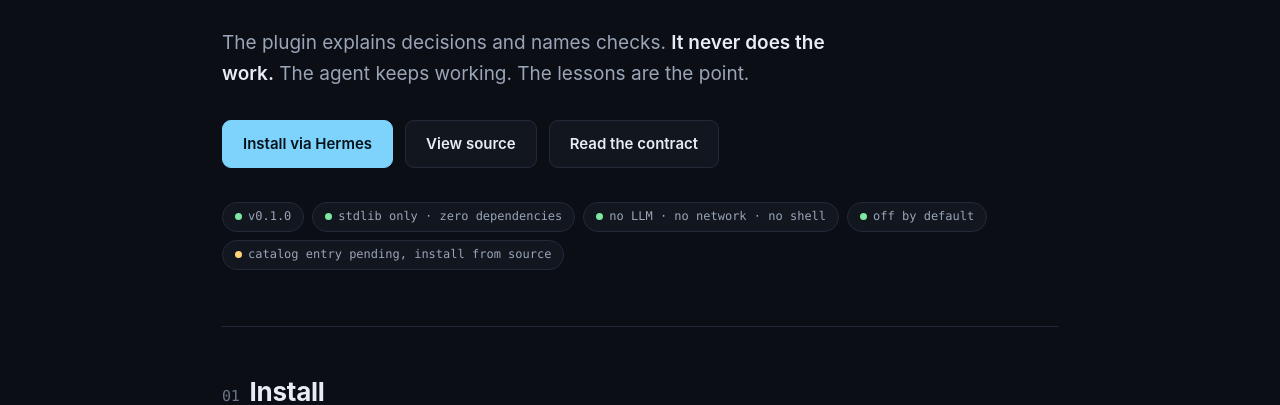
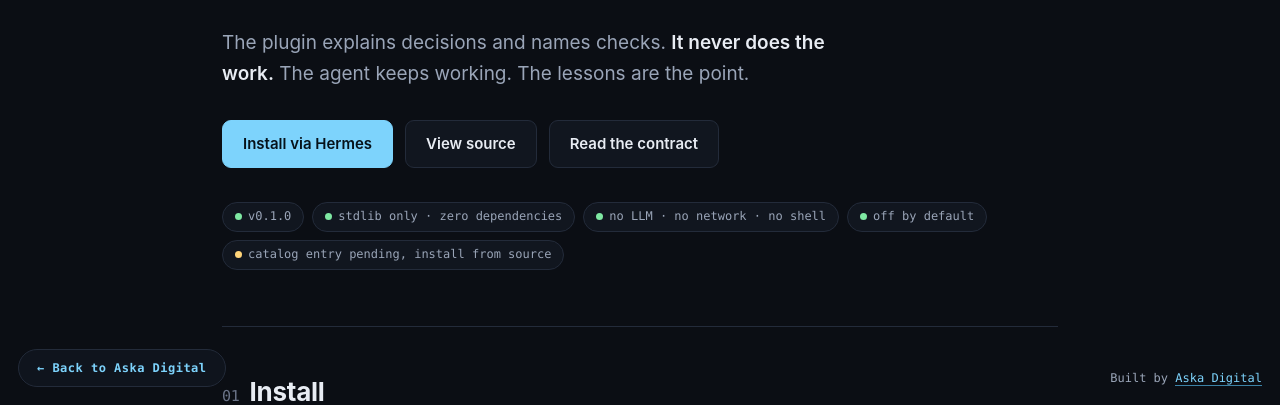
Before and after one commit to aska-digital/protean-edu, a plain HTML site: page index.html in a window 1280 px wide. Shown: the part 395-800 px from the top of the page. Drawn offline with Linux system fonts and the light colour scheme.

Commit message:
site: add Aska Digital return button and signature

```diff
--- a/index.html
+++ b/index.html
@@ -73,6 +73,12 @@ footer .wrap{display:flex;flex-wrap:wrap;gap:14px;align-items:center}
 footer a{color:var(--muted);text-decoration:none}
 footer a:hover{color:var(--ink)}
 .spacer{flex:1}
+.aska-return{position:fixed;left:18px;bottom:18px;z-index:2000;display:inline-flex;align-items:center;gap:8px;padding:11px 18px;border-radius:999px;background:rgba(17,22,31,.88);border:1px solid var(--line);color:var(--accent);font:600 12px/1.2 var(--mono);letter-spacing:.04em;text-decoration:none;backdrop-filter:blur(8px)}
+.aska-return:hover{border-color:var(--accent);color:var(--ink)}
+.aska-made{position:fixed;right:18px;bottom:18px;z-index:2000;margin:0;font:12px/1.4 var(--mono);color:var(--muted)}
+.aska-made a{color:var(--accent);text-decoration:none;border-bottom:1px solid var(--accent-dim)}
+.aska-made a:hover{color:var(--ink)}
+@media(max-width:560px){.aska-return{left:12px;bottom:12px;padding:10px 14px}.aska-made{right:12px;bottom:12px}}
 </style>
 </head>
 <body>
@@ -216,5 +222,7 @@ document.querySelectorAll('[data-copy]').forEach(function(btn){
   });
 });
 </script>
+<a class="aska-return" href="https://askaconsult.com/digital/">&#8592; Back to Aska Digital</a>
+<p class="aska-made">Built by <a href="https://askaconsult.com/digital/">Aska Digital</a></p>
 </body>
 </html>
```
